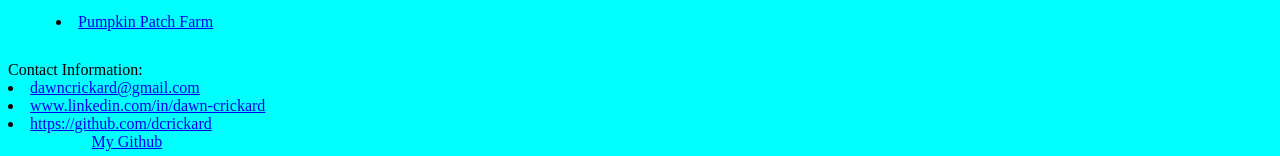
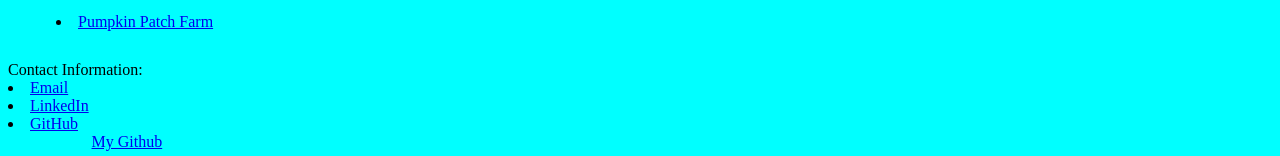
Before and after one commit to dcrickard/dcrickard.github.io, a plain HTML site: page css/index.html in a window 1280 px wide. Shown: the part 635-791 px from the top of the page. Drawn offline with Linux system fonts and the light colour scheme.

Commit message:
changes to html

```diff
--- a/css/index.html
+++ b/css/index.html
@@ -11,7 +11,7 @@
 </head>
 
 <body>
-    <div id="container">
+    <div class="container">
         <header>
             <div id="logo">
                 <h1>Dawn Crickard </h1>
@@ -30,7 +30,6 @@
                 <img src="https://avatars.githubusercontent.com/u/134211311?v=4" alt="Dawn Crickard" />
                 <h1>About Me</h1>
 
-
                 <p>My name is Dawn Crickard, I am a current employee with Amazon Fulfillment Center in Rossford, Ohio.
                     <br>
                     I am a current student at WCCI, I am looking forward to this new chapter in my life in becoming computer programming coder.
@@ -40,23 +39,25 @@
                     I have a working farm where my husband and I have a petting zoo, where we have highland cattle, mini horses and donkeys, goats, sheep and alpacas. I am posting a link to the farm.
                     <li><a href="https://pumpkinpatchfarms.business.site/">Pumpkin Patch Farm</a></li>
                 </p>
-                <br>
+
+
     </div>
+    </article>
+    </section>
 
-<div id="contact">Contact Information:
-        <li><a href="mailto:dawncrickard@gmail.com">dawncrickard@gmail.com</a></li>
-        <li><a href="www.linkedin.com/in/dawn-crickard/">www.linkedin.com/in/dawn-crickard</a></li>
-        <li><a href="https://github.com/dcrickard">https://github.com/dcrickard</a></li>
-    </div>
+
+
+    <div id="contact">Contact Information:
+        <li><a href="mailto:dawncrickard@gmail.com">Email</a></li>
+        <li><a href="https://www.linkedin.com/in/dawn-crickard">LinkedIn</a></li>
+        <li><a href="https://github.com/dcrickard">GitHub</a></li>
+
 
     <section id="Portfolio">
-        <h2>Projects</h2><a href="https://github.com/dcrickard">
-            <div class="GitLink"> My Github</div>
-        </a>
-        <a href=""></a>
+                <h2>Projects</h2><a href="https://github.com/dcrickard">
+                    <div class="GitLink"> My Github</div>
 
-    </section>
-    </main>
+    </div>
 
     <footer>
         <p>Dawn Crickard June 2023</p>
```
